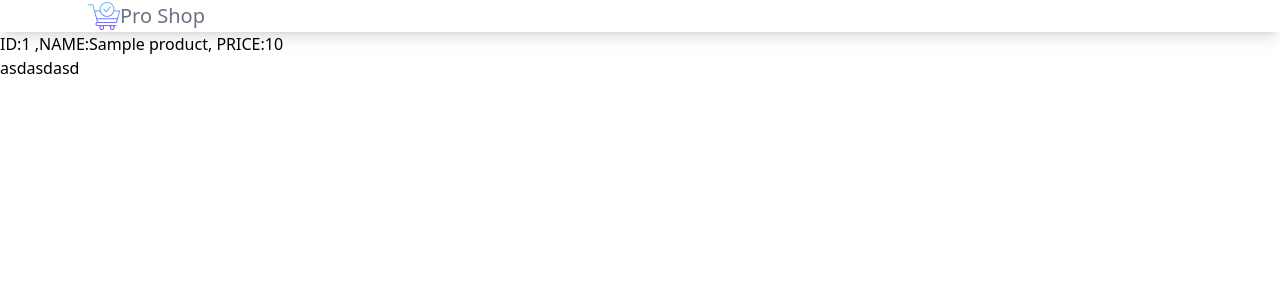
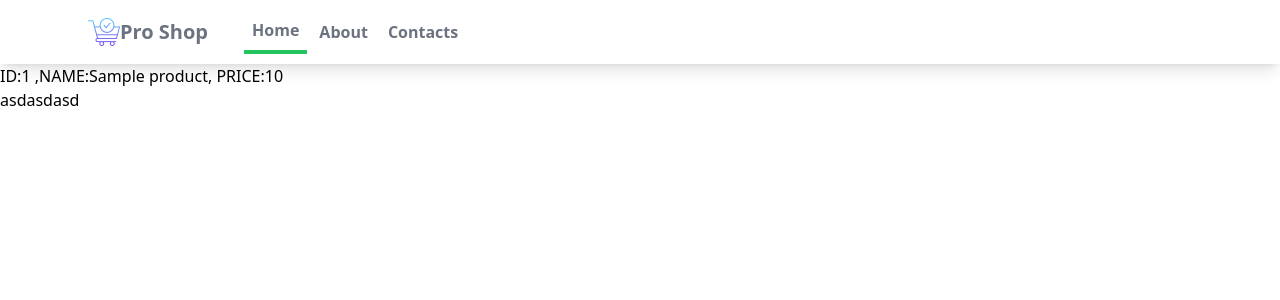
Before and after one commit to MythicalCosmic/Django-Project, a Django app: template ProShop/myapp/templates/index.html in a window 1280 px wide. Shown: the top 300 px of the page. Run offline with Django 5.2, Linux system fonts and the light colour scheme; the template is opened without the code that fills it: most values are stand-ins (such as "Sample title", 1, 10 or a date in 2020).

Commit message:
navbar done!!!!!!!!!

```diff
--- a/ProShop/myapp/static/style.css
+++ b/ProShop/myapp/static/style.css
@@ -597,6 +597,25 @@ video {
   margin-left: calc(1.75rem * calc(1 - var(--tw-space-x-reverse)));
 }
 
+.space-x-1 > :not([hidden]) ~ :not([hidden]) {
+  --tw-space-x-reverse: 0;
+  margin-right: calc(0.25rem * var(--tw-space-x-reverse));
+  margin-left: calc(0.25rem * calc(1 - var(--tw-space-x-reverse)));
+}
+
+.border {
+  border-width: 1px;
+}
+
+.border-b-4 {
+  border-bottom-width: 4px;
+}
+
+.border-green-500 {
+  --tw-border-opacity: 1;
+  border-color: rgb(34 197 94 / var(--tw-border-opacity));
+}
+
 .bg-white {
   --tw-bg-opacity: 1;
   background-color: rgb(255 255 255 / var(--tw-bg-opacity));
@@ -612,9 +631,23 @@ video {
   padding-right: 1rem;
 }
 
+.py-2 {
+  padding-top: 0.5rem;
+  padding-bottom: 0.5rem;
+}
+
+.py-4 {
+  padding-top: 1rem;
+  padding-bottom: 1rem;
+}
+
 .text-xl {
   font-size: 1.25rem;
   line-height: 1.75rem;
+}
+
+.font-semibold {
+  font-weight: 600;
 }
 
 .text-gray-500 {
--- a/ProShop/myapp/templates/base.html
+++ b/ProShop/myapp/templates/base.html
@@ -8,7 +8,7 @@
 </head>
 <body>
     {% block content %}
-    sdfsdfsdfsdfsdfsdfsddf
+
     {% endblock content %}
 </body>
 </html>
--- a/ProShop/myapp/templates/index.html
+++ b/ProShop/myapp/templates/index.html
@@ -6,10 +6,15 @@
                 <div class="flex justify-between">
                     <div class="flex space-x-7">
                         <div>
-                            <a href="#" class="flex items-center px-2 pu4">
+                            <a href="#" class="flex items-center px-2 py-4">
                             <img class="h-8 w-8 " src="{% static 'Images/add-cart.png' %}" alt="">
-                            <span class="text-xl text-gray-500">Pro Shop</span>
+                            <span class="text-xl text-gray-500 font-semibold">Pro Shop</span>
                             </a>
+                        </div>
+                        <div class="items-center flex space-x-1">
+                             <a href="#" class="py-2 px-2 text-gray-500 font-semibold border-b-4 border-green-500">Home</a>
+                             <a href="#" class="py-2 px-2 text-gray-500 font-semibold ">About</a>
+                             <a href="#" class="py-2 px-2 text-gray-500 font-semibold ">Contacts</a>
                         </div>
                     </div>
                 </div>
```
